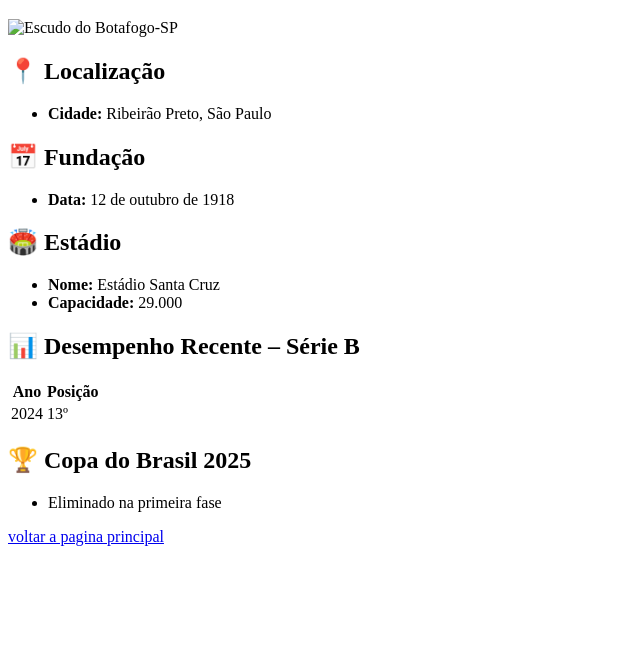
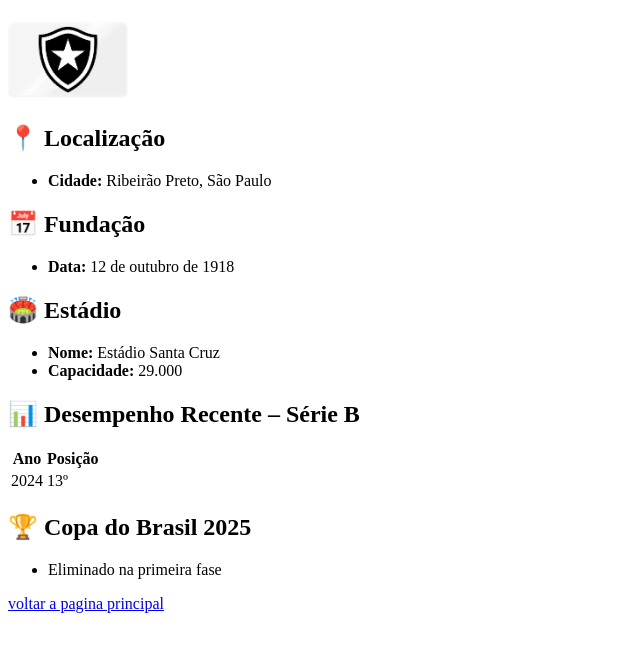
Before and after one commit to andrey123salgueiro/serie-b, a plain HTML site: page botafogo-sp.html in a window 1280 px wide. Shown: the part 62-714 px from the top of the page, without its empty margins (0-640 px from the left). Drawn offline with Linux system fonts and the light colour scheme.

Commit message:
Update botafogo-sp.html

```diff
--- a/botafogo-sp.html
+++ b/botafogo-sp.html
@@ -6,7 +6,7 @@
 </head>
 <body>
   <h1>⚫ Botafogo Futebol Clube (SP)</h1>
-  <img src="../imagens/botafogo.jpg" alt="Escudo do Botafogo-SP" width="120">
+  <img src="botafogo.jpg" alt="Escudo do Botafogo-SP" width="120">
 
   <h2>📍 Localização</h2>
   <ul>
@@ -35,4 +35,5 @@
     <li>Eliminado na primeira fase</li>
   </ul>
 
+
   <a href="../index.html">voltar a pagina principal</a>
```
